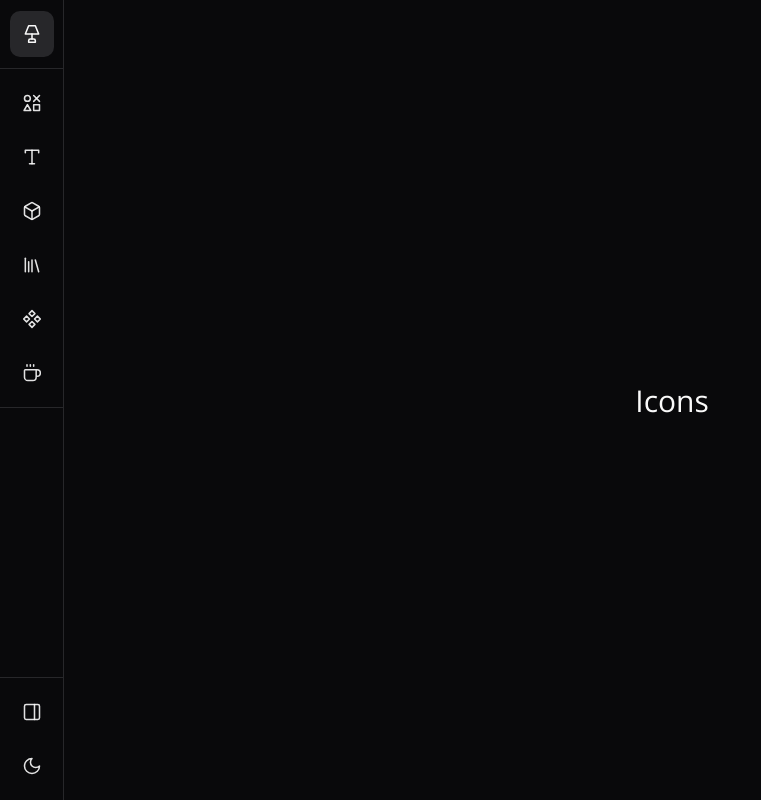
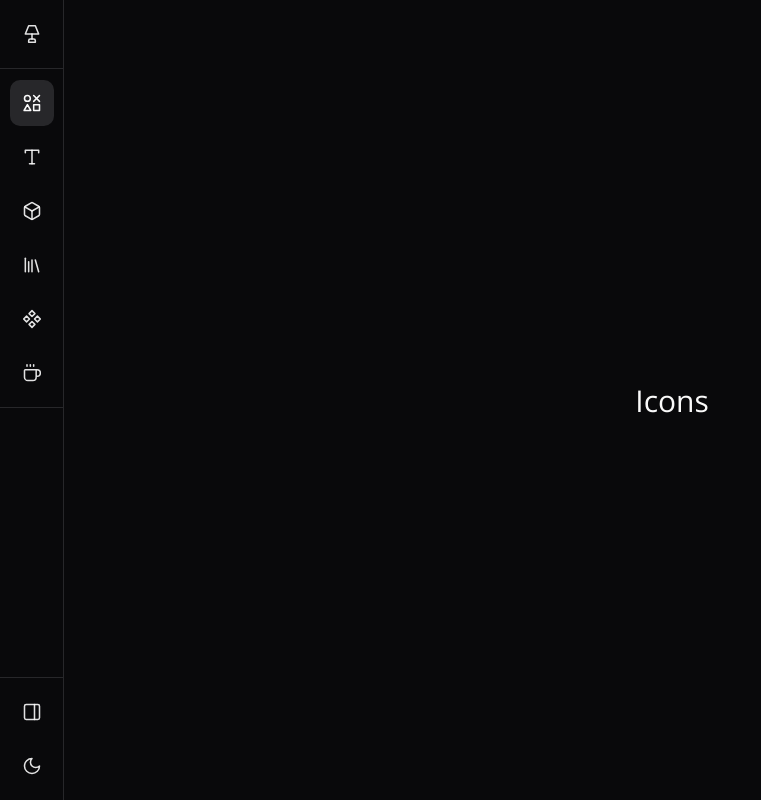
Before and after one commit to plastic-lamp/lamp, a Vue app in the folder Lamp/: page /icons in a window 1280 px wide. Before the commit this address had no page. Shown: the whole page, without its empty margins (0-761 px from the left). Built offline with nearby package versions, Linux system fonts and the light colour scheme.

Commit message:
fixed all routes

```diff
--- a/Lamp/src/assets/main.css
+++ b/Lamp/src/assets/main.css
@@ -29,7 +29,7 @@
   display: flex;
   align-items: center;
   text-align: center;
-  width: calc(100% - 64px);
+  width: 100%;
   height: 100%;
   transition: all 0.0s ease 0.0s;
 }
--- a/Lamp/src/components/sidebar.vue
+++ b/Lamp/src/components/sidebar.vue
@@ -1,8 +1,8 @@
 <template>
-    <div class="sidebar">
+    <div class="sidebar" :class="{ expanded }">
         <div class="sidebar-logo">
             <RouterLink to="/" tabindex="-1">
-                <button active class="home-button">
+                <button class="home-button">
                     <span class="sidebar-icon">
                         <svg xmlns="http://www.w3.org/2000/svg" width="24" height="24" viewBox="0 0 24 24" fill="none" stroke="currentColor" stroke-width="2" stroke-linecap="round" stroke-linejoin="round" class="lucide lucide-lamp"><path d="M8 2h8l4 10H4L8 2Z"/><path d="M12 12v6"/><path d="M8 22v-2c0-1.1.9-2 2-2h4a2 2 0 0 1 2 2v2H8Z"/></svg>
                     </span>
@@ -64,7 +64,7 @@
         </div>
         <div class="sidebar-gap"></div>
         <div class="sidebar-bottom">
-            <a class="open-button-container" tabindex="-1">
+            <a class="open-button-container" tabindex="-1" @click="toggleSidebar">
                 <button class="open-button">
                     <span class="sidebar-icon">
                         <svg xmlns="http://www.w3.org/2000/svg" width="24" height="24" viewBox="0 0 24 24" fill="none" stroke="currentColor" stroke-width="2" stroke-linecap="round" stroke-linejoin="round" class="lucide lucide-panel-right"><rect width="18" height="18" x="3" y="3" rx="2"/><path d="M15 3v18"/></svg>
@@ -72,7 +72,7 @@
                     <span class="sidebar-title">Open</span>
                 </button>
             </a>
-            <a class="close-button-container hidden" tabindex="-1">
+            <a class="close-button-container" tabindex="-1" @click="toggleSidebar">
                 <button class="close-button">
                     <span class="sidebar-icon">
                         <svg xmlns="http://www.w3.org/2000/svg" width="24" height="24" viewBox="0 0 24 24" fill="none" stroke="currentColor" stroke-width="2" stroke-linecap="round" stroke-linejoin="round" class="lucide lucide-panel-right-open"><rect width="18" height="18" x="3" y="3" rx="2"/><path d="M15 3v18"/><path d="m10 15-3-3 3-3"/></svg>
@@ -93,6 +93,21 @@
     </div>
 </template>
 
+<script>
+export default {
+    data() {
+        return {
+            expanded: false,
+        };
+    },
+    methods: {
+        toggleSidebar() {
+            this.expanded = !this.expanded;
+        },
+    },
+};
+</script>
+
 <style>
 .sidebar {
     justify-content: flex-start;
@@ -108,6 +123,46 @@
     /* overflow-x: hidden;
     overflow-y: auto;
     gap: 200px; */
+}
+
+.sidebar:not(.expanded) .close-button-container {
+    display: none !important;
+}
+
+.sidebar:not(.expanded) .open-button-container {
+    display: flex !important;
+}
+
+.sidebar.expanded .close-button-container {
+    display: flex !important;
+}
+
+.sidebar.expanded .open-button-container {
+    display: none !important;
+}
+
+.sidebar.expanded {
+    min-width: 224px;
+    max-width: 224px;
+}
+
+.sidebar.expanded .sidebar-logo a button,
+.sidebar.expanded .sidebar-top a button,
+.sidebar.expanded .sidebar-bottom a button {
+    min-width: 204px;
+    max-width: 204px;
+}
+
+.sidebar.expanded .sidebar-logo a button .sidebar-title,
+.sidebar.expanded .sidebar-top a button .sidebar-title,
+.sidebar.expanded .sidebar-bottom a button .sidebar-title {
+    display: flex;
+}
+
+.sidebar.expanded .sidebar-logo a button .sidebar-icon,
+.sidebar.expanded .sidebar-top a button .sidebar-icon,
+.sidebar.expanded .sidebar-bottom a button .sidebar-icon {
+    padding-right: 1.5px;
 }
 
 .sidebar .sidebar-logo {
@@ -204,22 +259,6 @@
     box-sizing: border-box;
 }
 
-.sidebar .sidebar-logo a button[active],
-.sidebar .sidebar-top a button[active],
-.sidebar .sidebar-bottom a button[active],
-.sidebar .sidebar-logo a button[active]:hover,
-.sidebar .sidebar-top a button[active]:hover,
-.sidebar .sidebar-bottom a button[active]:hover,
-.sidebar .sidebar-logo a button[active]:focus,
-.sidebar .sidebar-top a button[active]:focus,
-.sidebar .sidebar-bottom a button[active]:focus,
-.sidebar .sidebar-logo a button[active]:active,
-.sidebar .sidebar-top a button[active]:active,
-.sidebar .sidebar-bottom a button[active]:active {
-    background-color: #27272A;
-    color: rgba(250, 250, 250, 1);
-}
-
 .sidebar .sidebar-logo a button:hover,
 .sidebar .sidebar-top a button:hover,
 .sidebar .sidebar-bottom a button:hover,
@@ -283,4 +322,20 @@
     transition: all 0.0s ease 0.0s;
     stroke-width: 1.85px;
 }
+
+.sidebar .sidebar-logo a.router-link-exact-active button,
+.sidebar .sidebar-top a.router-link-exact-active button,
+.sidebar .sidebar-bottom a.router-link-exact-active button,
+.sidebar .sidebar-logo a.router-link-exact-active button:hover,
+.sidebar .sidebar-top a.router-link-exact-active button:hover,
+.sidebar .sidebar-bottom a.router-link-exact-active button:hover,
+.sidebar .sidebar-logo a.router-link-exact-active button:focus,
+.sidebar .sidebar-top a.router-link-exact-active button:focus,
+.sidebar .sidebar-bottom a.router-link-exact-active button:focus,
+.sidebar .sidebar-logo a.router-link-exact-active button:active,
+.sidebar .sidebar-top a.router-link-exact-active button:active,
+.sidebar .sidebar-bottom a.router-link-exact-active button:active {
+    background-color: #27272A;
+    color: rgba(250, 250, 250, 1);
+}
 </style>
--- a/Lamp/src/router/index.js
+++ b/Lamp/src/router/index.js
@@ -4,6 +4,7 @@ import IconsView from '../views/IconsView.vue'
 import TypographyView from '../views/TypographyView.vue'
 import ThreeDimensionalView from '../views/ThreeDimensionalView.vue'
 import LibrariesView from '../views/LibrariesView.vue'
+import ComponentsView from '../views/ComponentsView.vue'
 
 const router = createRouter({
   history: createWebHistory(import.meta.env.BASE_URL),
@@ -34,11 +35,33 @@ const router = createRouter({
       component: LibrariesView
     },
     {
-      path: '/3d',
-      name: '3d',
-      component: ThreeDimensionalView
+      path: '/components',
+      name: 'components',
+      component: ComponentsView
     }
   ]
 })
 
+// Define a mapping of route names to page titles
+const routeTitles = {
+  home: 'Lamp',
+  icons: 'Lamp - Icons',
+  typography: 'Lamp - Typography',
+  '3d': 'Lamp - 3D',
+  libraries: 'Lamp - Libraries',
+  components: 'Lamp - Components'
+}
+
+// Use beforeEach route guard to set the page title
+router.beforeEach((to, from, next) => {
+  // Get the matched route name
+  const matchedRoute = to.name
+
+  // Set the document title
+  document.title = routeTitles[matchedRoute] || 'Lamp - Page Not Found'
+
+  // Continue with the navigation
+  next()
+})
+
 export default router
--- /dev/null
+++ b/Lamp/src/views/ComponentsView.vue
@@ -0,0 +1,5 @@
+<template>
+  <div class="main">
+    <h1>Components</h1>
+  </div>
+</template>
```
